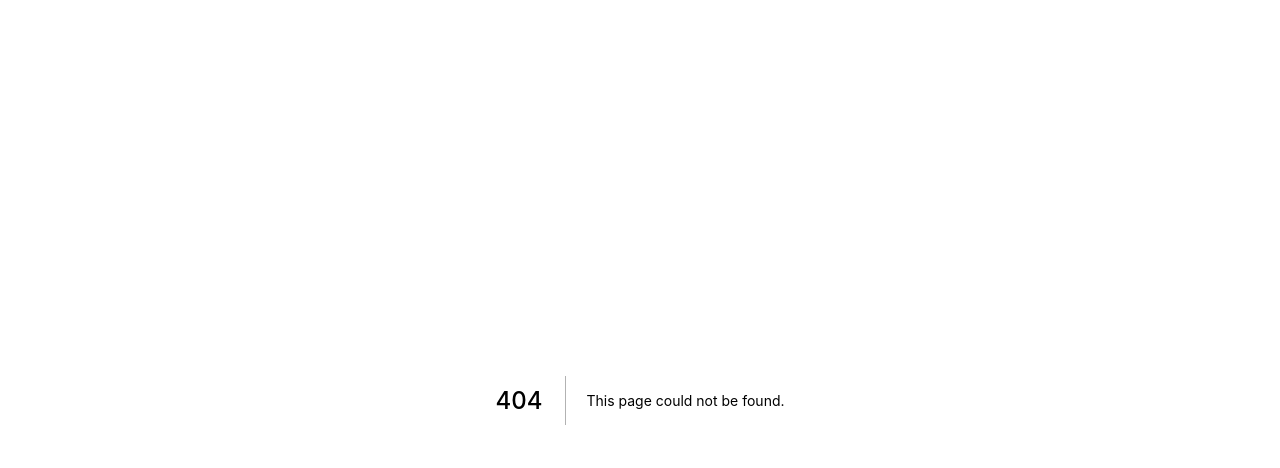
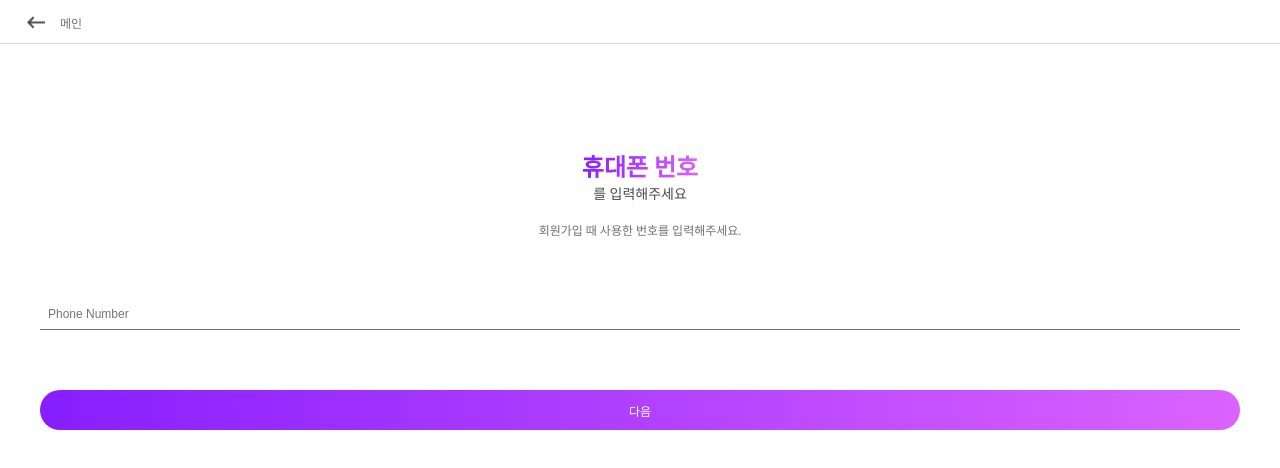
Before and after one commit to kimulchan/sb-project-oauth, a Next.js app: page /find/id in a window 1280 px wide. Before the commit this address had no page. Shown: the top 468 px of the page. Built offline with nearby package versions, Linux system fonts and the light colour scheme.

Commit message:
⚡️ :: (#12) 전화번호 입력 페이지 추가(첫번째 페이지)

```diff
--- /dev/null
+++ b/pages/find/id/index.tsx
@@ -0,0 +1,32 @@
+import {
+  Button,
+  Input,
+  TopNavigation,
+  Wrapper,
+} from "../../../components/common";
+import { BigText, MiddleText, SmallText } from "../../../components/text";
+import { useRouter } from "next/router";
+const FindId = () => {
+  const router = useRouter();
+  return (
+    <Wrapper>
+      <TopNavigation onClick={() => router.push("/auth/main")}>
+        메인
+      </TopNavigation>
+      <BigText>휴대폰 번호</BigText>
+      <MiddleText>를 입력해주세요</MiddleText>
+      <SmallText style={{ paddingTop: "18px" }}>
+        회원가입 때 사용한 번호를 입력해주세요.
+      </SmallText>
+      <Input placeholder="Phone Number" style={{ margin: "60px 0" }} />
+      <Button
+        onclick={() => router.push("/find/id/certification")}
+        enable={true}
+      >
+        다음
+      </Button>
+    </Wrapper>
+  );
+};
+
+export default FindId;
```
